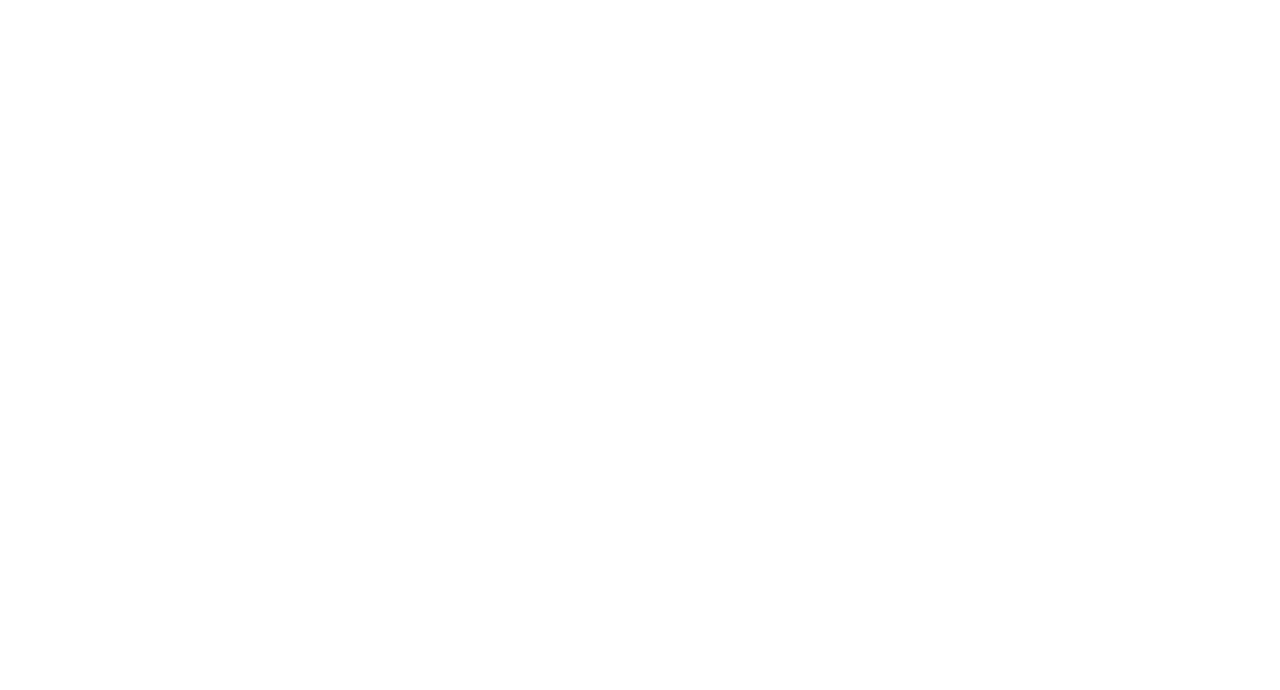
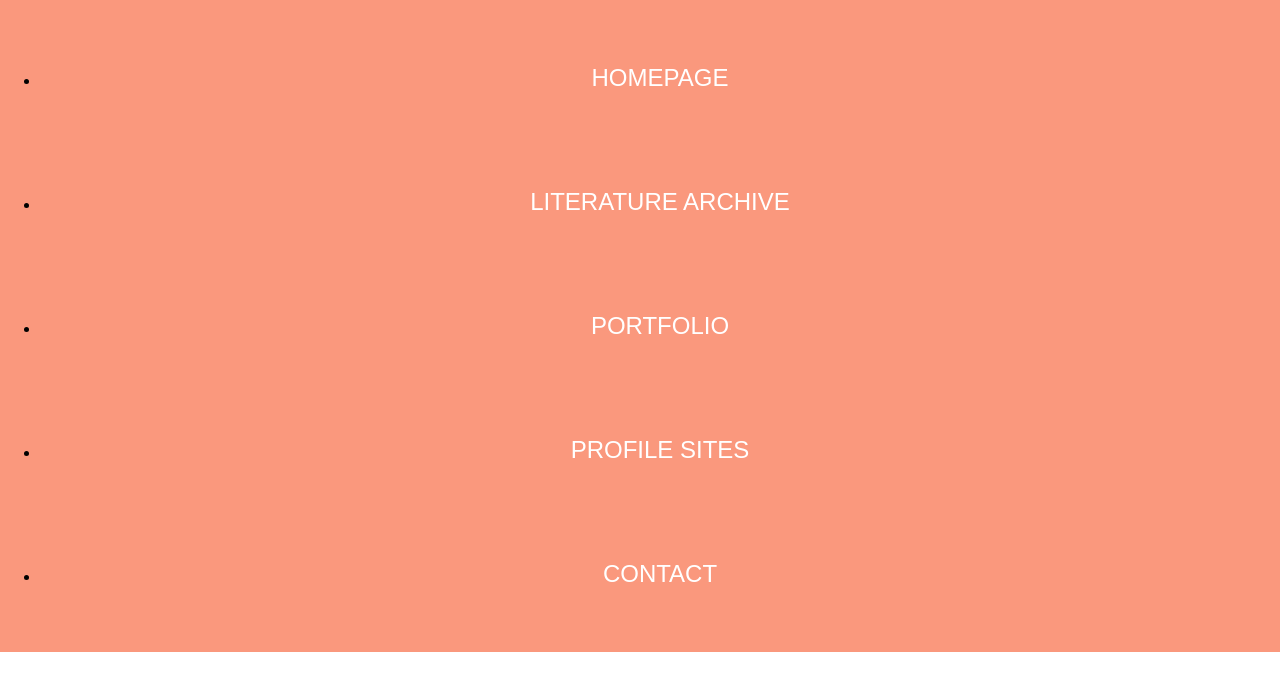
Before and after one commit to benbryansallao/STeaDy, a plain HTML site: page index.html in a window 1280 px wide. Drawn offline with Linux system fonts and the light colour scheme.

Commit message:
Update index.html

```diff
--- a/index.html
+++ b/index.html
@@ -1,7 +1,21 @@
 <html>
 <title>STeaDy | a fixed header menu </title>
 <head>
+  <script src="STeaDy.js"></script>
+  <link rel="stylesheet" href="STeaDy.css" />
 </head>
 <body>
+  <div id="header-container">
+  <div id="header-menu">
+    <ul>
+      <li> <a href="#" >Homepage</a></li>
+       <li> <a href="#" >Literature Archive</a></li>
+       <li> <a href="#" >Portfolio</a></li>
+       <li> <a href="#" >Profile Sites</a></li>
+       <li> <a href="#" >Contact</a></li>
+
+    </ul>
+  </div>
+  </div>
 </body>
 </html>
```
